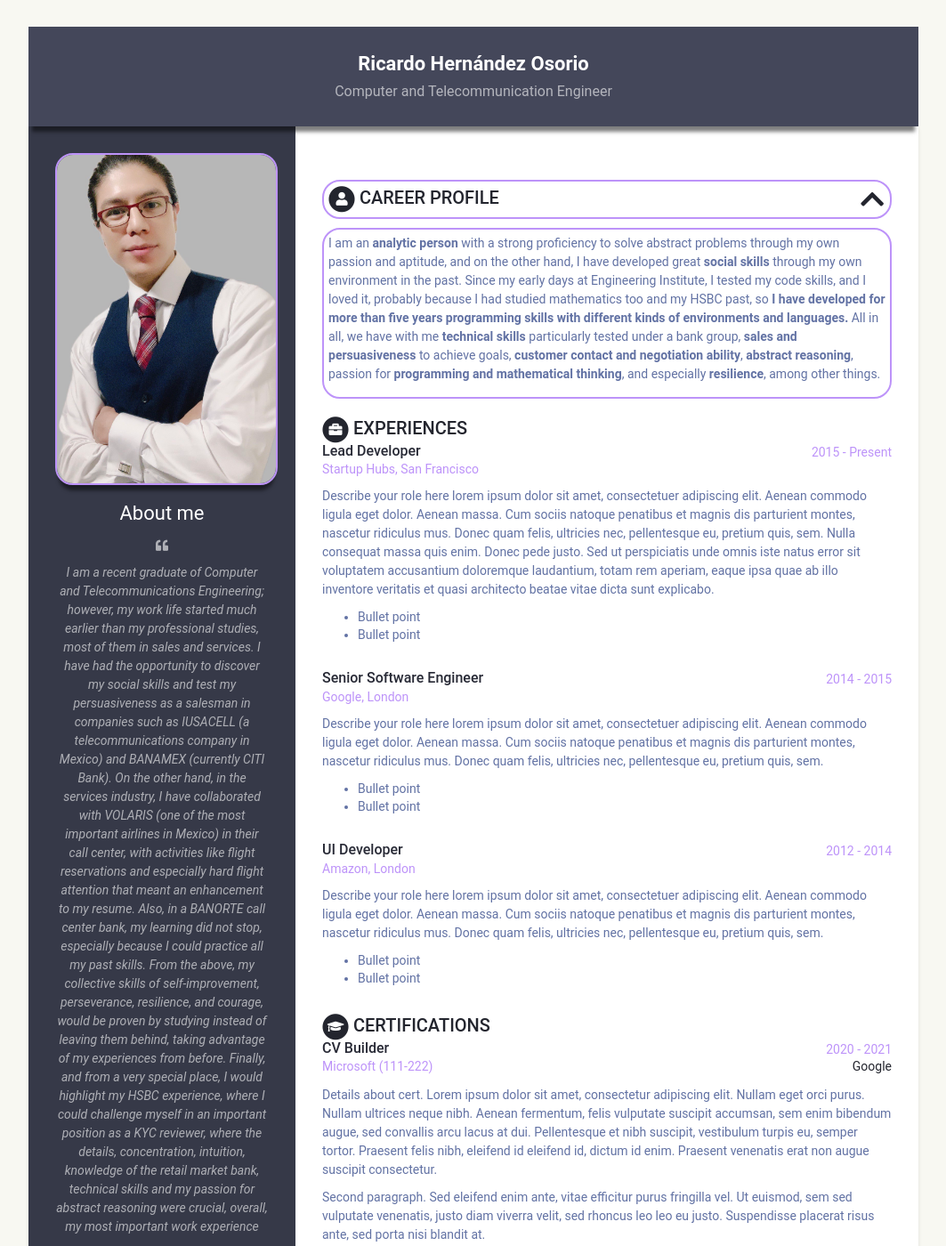
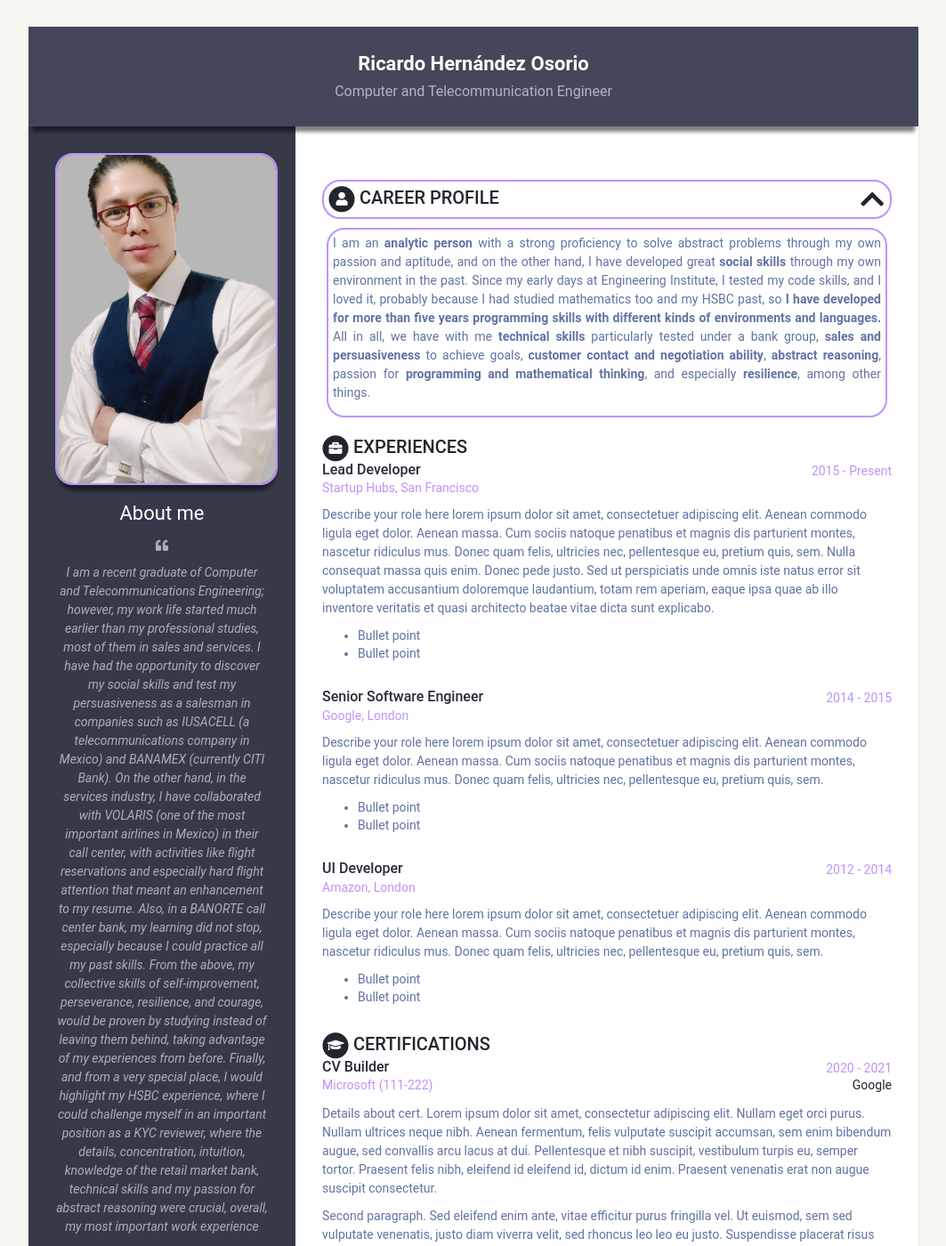
Before and after one commit to RicardoUAMmx/webcode, a Jekyll site: the page built from index.html, in a window 1280 px wide and 1400 px high. Shown: the whole window at 89% size, without its empty margins (108-1171 px from the left). Built offline with Jekyll 4.4.1, drawn with Linux system fonts in a browser that asks for light colours.

Commit message:
experimental cv-theme

```diff
--- a/_sass/_base.scss
+++ b/_sass/_base.scss
@@ -189,6 +189,8 @@ p {
 	padding: 5px;
 	border-radius: 20px;
 	border: 2px solid $text-grey;
+	text-align: justify;
+	margin: 5px;
   }
   .section-line {
 	display: flex;
```
